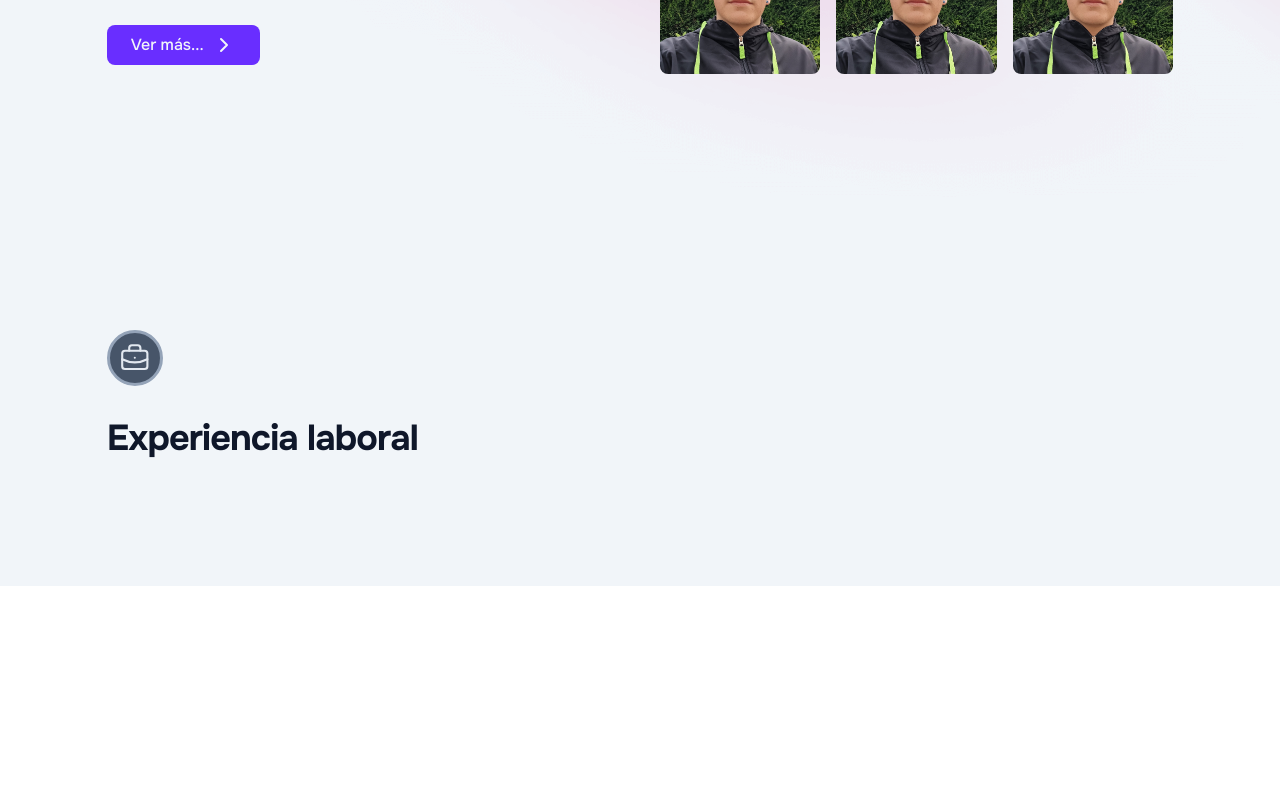
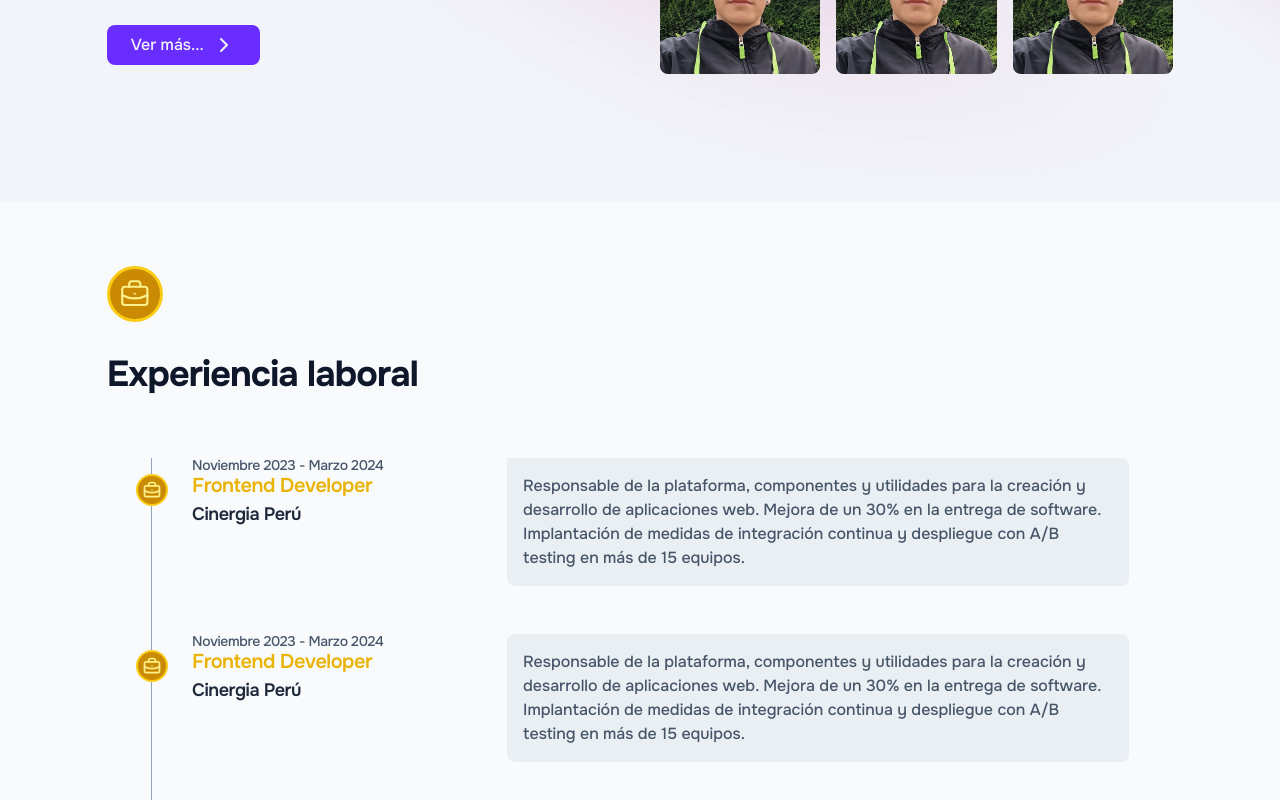
Before and after one commit to SebasDeveloper1/sebasdeveloperweb, a Next.js app: page / in a window 1280 px wide. Shown: the part 2665-3465 px from the top of the page. Before the commit the page ends 3251 px from the top, so only its background shows below. Built offline with nearby package versions, Linux system fonts and the light colour scheme.

Commit message:
:construction: Add Experience section

```diff
--- a/app/ui/components/Home/Experience/Experience.tsx
+++ b/app/ui/components/Home/Experience/Experience.tsx
@@ -1,11 +1,11 @@
 export function Experience() {
   return (
-    <section className="bg-light-100 dark:bg-dark-950">
+    <section className="bg-light-50 dark:bg-primary-950/10">
       <div className="flex justify-center items-center w-full">
-        <article className="flex flex-col justify-center items-center gap-16 w-11/12 lg:w-10/12 py-16 md:py-32">
-          <div className="flex flex-col justify-center gap-4 w-full">
+        <article className="flex flex-col justify-center items-center gap-16 w-11/12 lg:w-10/12 py-16">
+          <div className="flex flex-col justify-center items-center gap-16 w-full">
             <div className="flex flex-col justify-center gap-8 w-full">
-              <div className="flex justify-center items-center w-14 aspect-square p-1 rounded-full border-[3px] border-slate-400 bg-slate-600 text-slate-200">
+              <div className="flex justify-center items-center w-14 aspect-square p-1 rounded-full border-[3px] border-yellow-400 bg-yellow-600 text-yellow-200">
                 <svg
                   xmlns="http://www.w3.org/2000/svg"
                   viewBox="0 0 24 24"
@@ -27,6 +27,94 @@ export function Experience() {
                 Experiencia laboral
               </h2>
             </div>
+            <ol className="relative w-11/12 border-s border-dark-400 dark:border-light-700">
+              <li className="flex flex-col items-start gap-4 mb-12 ms-10">
+                <div className="absolute w-8 aspect-square rounded-full mt-4 p-1 -start-4 text-yellow-200 dark:text-yellow-200 border-2 border-yellow-400 dark:border-yellow-400  bg-yellow-600 dark:bg-yellow-600">
+                  <svg
+                    xmlns="http://www.w3.org/2000/svg"
+                    viewBox="0 0 24 24"
+                    fill="none"
+                    stroke="currentColor"
+                    strokeWidth={2}
+                    strokeLinecap="round"
+                    strokeLinejoin="round"
+                    className="icon icon-tabler icons-tabler-outline icon-tabler-briefcase w-full"
+                  >
+                    <path stroke="none" d="M0 0h24v24H0z" fill="none" />
+                    <path d="M3 7m0 2a2 2 0 0 1 2 -2h14a2 2 0 0 1 2 2v9a2 2 0 0 1 -2 2h-14a2 2 0 0 1 -2 -2z" />
+                    <path d="M8 7v-2a2 2 0 0 1 2 -2h4a2 2 0 0 1 2 2v2" />
+                    <path d="M12 12l0 .01" />
+                    <path d="M3 13a20 20 0 0 0 18 0" />
+                  </svg>
+                </div>
+                <div className="grid grid-cols-1 md:grid-cols-3 items-start gap-2">
+                  <div className="col-span-1 flex flex-col items-start">
+                    <time className="span-sm font-medium leading-none text-dark-600 dark:text-light-400">
+                      Noviembre 2023 - Marzo 2024
+                    </time>
+                    <h3 className="span-xl font-semibold text-yellow-500 dark:text-yellow-400">
+                      Frontend Developer
+                    </h3>
+                    <a
+                      href="/"
+                      className="span-lg font-semibold text-dark-800 dark:text-light-200 hover:text-dark-950 dark:hover:text-light-50"
+                    >
+                      Cinergia Perú
+                    </a>
+                  </div>
+                  <p className="col-span-2 p-4 rounded-lg rounded-tl-none paragraph-blg font-medium max-w-prose text-dark-600 dark:text-light-400 bg-dark-200/60 dark:bg-slate-900/70">
+                    Responsable de la plataforma, componentes y utilidades para
+                    la creación y desarrollo de aplicaciones web. Mejora de un
+                    30% en la entrega de software. Implantación de medidas de
+                    integración continua y despliegue con A/B testing en más de
+                    15 equipos.
+                  </p>
+                </div>
+              </li>
+              <li className="flex flex-col items-start gap-4 mb-12 ms-10">
+                <div className="absolute w-8 aspect-square rounded-full mt-4 p-1 -start-4 text-yellow-200 dark:text-yellow-200 border-2 border-yellow-400 dark:border-yellow-400  bg-yellow-600 dark:bg-yellow-600">
+                  <svg
+                    xmlns="http://www.w3.org/2000/svg"
+                    viewBox="0 0 24 24"
+                    fill="none"
+                    stroke="currentColor"
+                    strokeWidth={2}
+                    strokeLinecap="round"
+                    strokeLinejoin="round"
+                    className="icon icon-tabler icons-tabler-outline icon-tabler-briefcase w-full"
+                  >
+                    <path stroke="none" d="M0 0h24v24H0z" fill="none" />
+                    <path d="M3 7m0 2a2 2 0 0 1 2 -2h14a2 2 0 0 1 2 2v9a2 2 0 0 1 -2 2h-14a2 2 0 0 1 -2 -2z" />
+                    <path d="M8 7v-2a2 2 0 0 1 2 -2h4a2 2 0 0 1 2 2v2" />
+                    <path d="M12 12l0 .01" />
+                    <path d="M3 13a20 20 0 0 0 18 0" />
+                  </svg>
+                </div>
+                <div className="grid grid-cols-1 md:grid-cols-3 items-start gap-2">
+                  <div className="col-span-1 flex flex-col items-start">
+                    <time className="span-sm font-medium leading-none text-dark-600 dark:text-light-400">
+                      Noviembre 2023 - Marzo 2024
+                    </time>
+                    <h3 className="span-xl font-semibold text-yellow-500 dark:text-yellow-400">
+                      Frontend Developer
+                    </h3>
+                    <a
+                      href="/"
+                      className="span-lg font-semibold text-dark-800 dark:text-light-200 hover:text-dark-950 dark:hover:text-light-50"
+                    >
+                      Cinergia Perú
+                    </a>
+                  </div>
+                  <p className="col-span-2 p-4 rounded-lg paragraph-blg font-medium max-w-prose text-dark-600 dark:text-light-400 bg-dark-200/60 dark:bg-slate-900/70">
+                    Responsable de la plataforma, componentes y utilidades para
+                    la creación y desarrollo de aplicaciones web. Mejora de un
+                    30% en la entrega de software. Implantación de medidas de
+                    integración continua y despliegue con A/B testing en más de
+                    15 equipos.
+                  </p>
+                </div>
+              </li>
+            </ol>
           </div>
         </article>
       </div>
```
